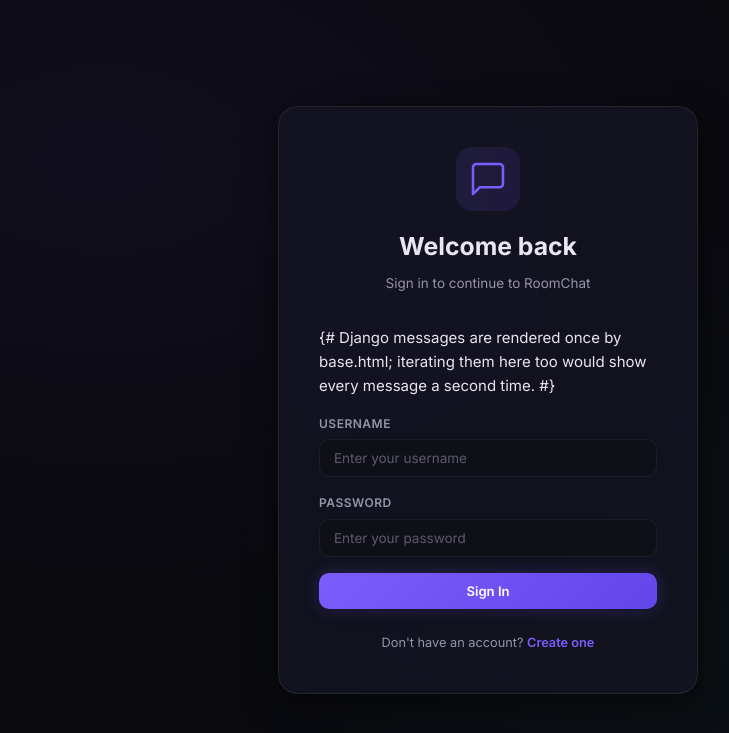
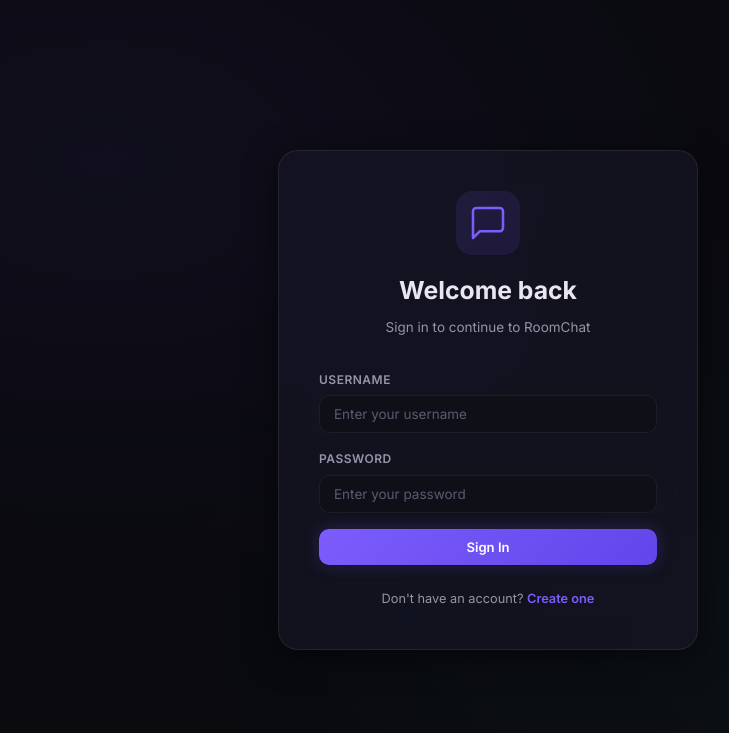
Before and after one commit to ath-devx-7/roomchat, a Django app: page /accounts/login/ in a window 1280 px wide. Shown: the top 733 px of the page, without its empty margins (152-881 px from the left). Run offline with Django 5.2, Linux system fonts and the light colour scheme.

Commit message:
fix: fixed visual bug

```diff
--- a/accounts/templates/accounts/login.html
+++ b/accounts/templates/accounts/login.html
@@ -17,9 +17,6 @@
 
         <form method="post" class="auth-form" id="login-form">
             {% csrf_token %}
-
-            {# Django messages are rendered once by base.html; iterating them
-               here too would show every message a second time. #}
 
             <div class="form-group">
                 <label for="id_username" class="form-label">Username</label>
```
